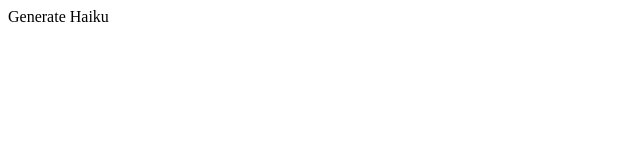
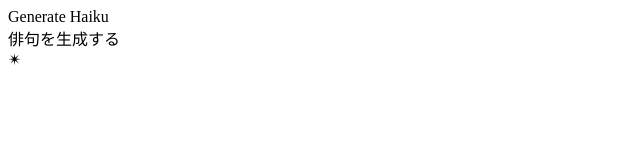
Before and after one commit to ff87c3/ai-haiku-generator, a website: page build/index.html in a window 1280 px wide. Shown: the whole page, without its empty margins (0-640 px from the left). Drawn offline with Linux system fonts and the light colour scheme.

Commit message:
two pages

```diff
--- a/build/index.html
+++ b/build/index.html
@@ -1 +1 @@
-<!doctype html><html lang="en"><head><meta charset="UTF-8"><meta name="viewport" content="width=device-width,initial-scale=1"><title>Haiku Generator</title><script defer="defer" src="bundle.9303bd69fbc7456cced3.js"></script><link href="main-249e40f83b49fbcfa38a.css" rel="stylesheet"></head><body><div id="generate-btn">Generate Haiku</div><div id="haiku-output"></div></body></html>
+<!doctype html><html lang="en"><head><meta charset="UTF-8"><meta name="viewport" content="width=device-width,initial-scale=1"><title>Haiku Generator</title><script defer="defer" src="bundle.306f6e296ce961e1904e.js"></script><link href="main-249e40f83b49fbcfa38a.css" rel="stylesheet"></head><body><div id="generate-btn-eng">Generate Haiku</div><div id="generate-btn-jp">俳句を生成する</div><div id="haiku-output">✴︎</div></body></html>
```
Also changed, not shown: build/api/haiku-serverless-eng.js (renamed from build/api/haiku-serverless.js), build/api/haiku-serverless-jp.js (added), 3 other files.
